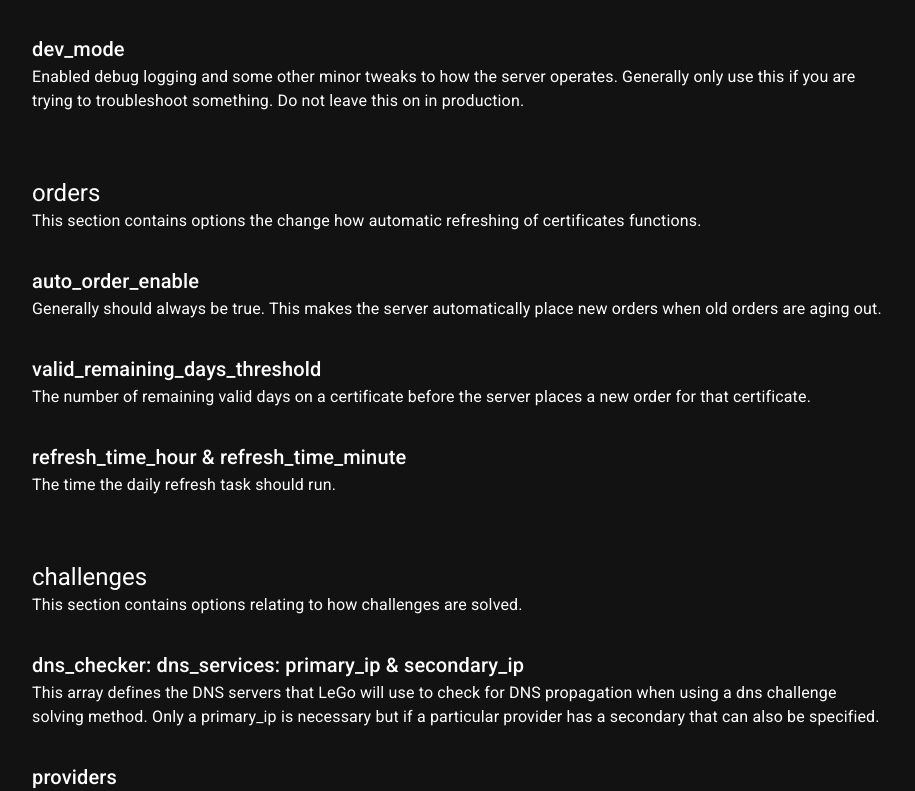
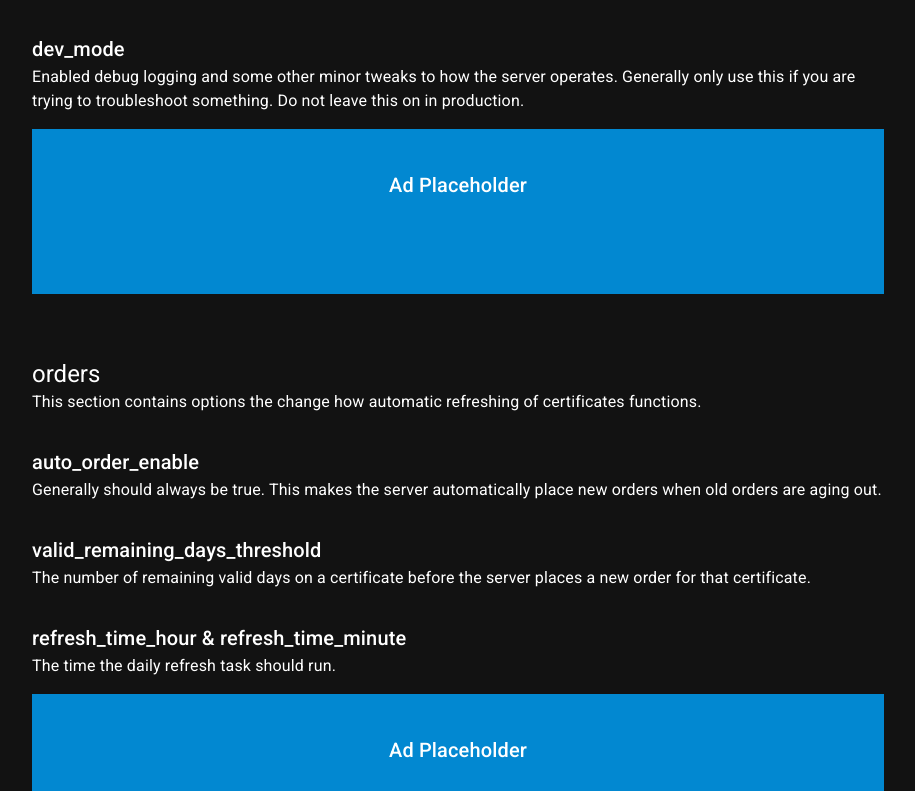
Before and after one commit to gregtwallace/legocerthub.com, a Next.js app: page /configure in a window 1280 px wide. Shown: the part 809-1600 px from the top of the page, without its empty margins (182-1097 px from the left). Built offline with nearby package versions, Linux system fonts and the light colour scheme.

Commit message:
ad: placeholder for dev

```diff
--- a/components/GoogleAd/GoogleAd.js
+++ b/components/GoogleAd/GoogleAd.js
@@ -1,5 +1,5 @@
 import { useEffect } from 'react';
-import { Container, NoSsr } from '@mui/material';
+import { Container, NoSsr, Typography } from '@mui/material';
 
 const GoogleAd = () => {
   useEffect(() => {
@@ -10,8 +10,21 @@ const GoogleAd = () => {
     }
   }, []);
 
+  // return placeholder if not in prod
+  if (process.env.NODE_ENV !== 'production') {
+    return (
+      <Container
+        sx={{ my: 2, width: 1, height: '165px', bgcolor: 'info.dark' }}
+      >
+        <Typography paragraph variant='h6' align='center' sx={{ pt: 5 }}>
+          Ad Placeholder
+        </Typography>
+      </Container>
+    );
+  }
+
   return (
-    <Container>
+    <Container sx={{ my: 2 }}>
       <NoSsr>
         <ins
           className='adsbygoogle'
```
